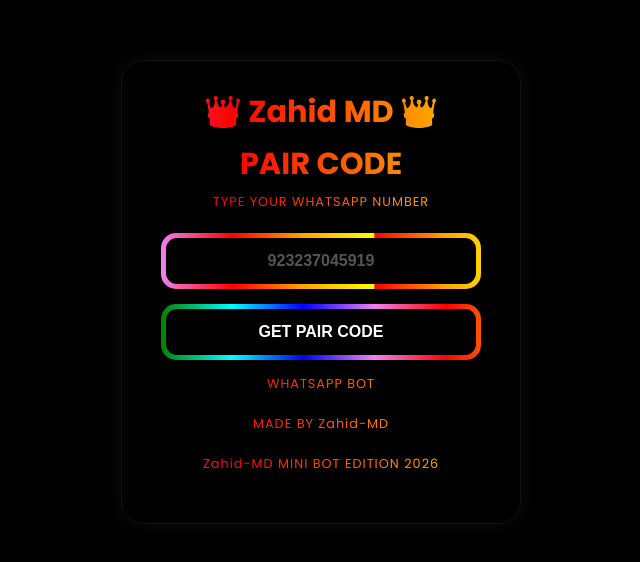
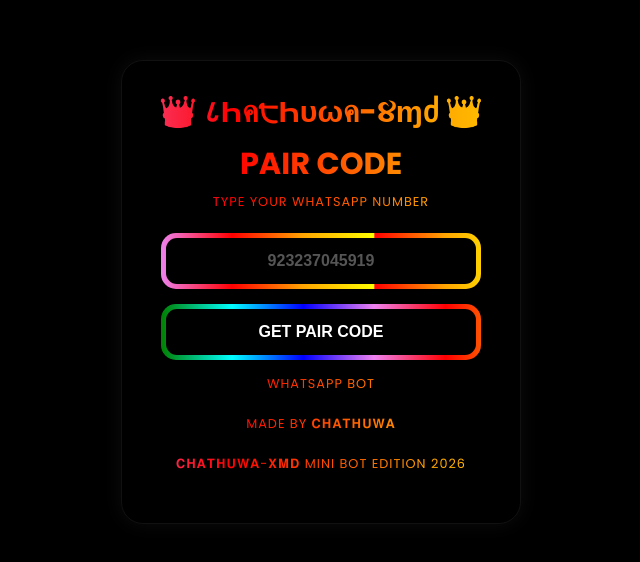
Before and after one commit to dinethchatumina2011/hashu, a website: page pair.html in a window 1280 px wide. Shown: the part 108-670 px from the top of the page, without its empty margins (319-959 px from the left). Drawn offline with Linux system fonts and the light colour scheme.

Commit message:
Update pair.html

```diff
--- a/pair.html
+++ b/pair.html
@@ -3,7 +3,7 @@
 <head>
 <meta charset="UTF-8">
 <meta name="viewport" content="width=device-width, initial-scale=1.0">
-<title>👑 ZAHID MD 👑</title>
+<title>👑 ＣＨＡＴＨＵＷＡ－ＸＭＤ 👑</title>
 
 <link href="https://fonts.googleapis.com/css2?family=Poppins:wght@300;400;600;700&display=swap" rel="stylesheet">
 
@@ -371,7 +371,7 @@ footer{
 
 <div class="card">
 
-<h1 class="rgb-text">👑 Zahid MD 👑</h1>
+<h1 class="rgb-text">👑 ८Һค੮Һυωค-૪ɱძ 👑</h1>
 <h1 class="rgb-text">PAIR CODE</h1>
 
 <p class="status rgb-text">TYPE YOUR WHATSAPP NUMBER</p>
@@ -388,9 +388,9 @@ footer{
 
 <p class="status rgb-text">WHATSAPP BOT</p>
 
-<p class="status rgb-text">MADE BY Zahid-MD</p>
+<p class="status rgb-text">MADE BY 𝐂𝐇𝐀𝐓𝐇𝐔𝐖𝐀</p>
 
-<p class="status rgb-text">Zahid-MD MINI BOT EDITION 2026</p>
+<p class="status rgb-text">𝐂𝐇𝐀𝐓𝐇𝐔𝐖𝐀-𝐗𝐌𝐃 MINI BOT EDITION 2026</p>
 
 </div>
 
```
